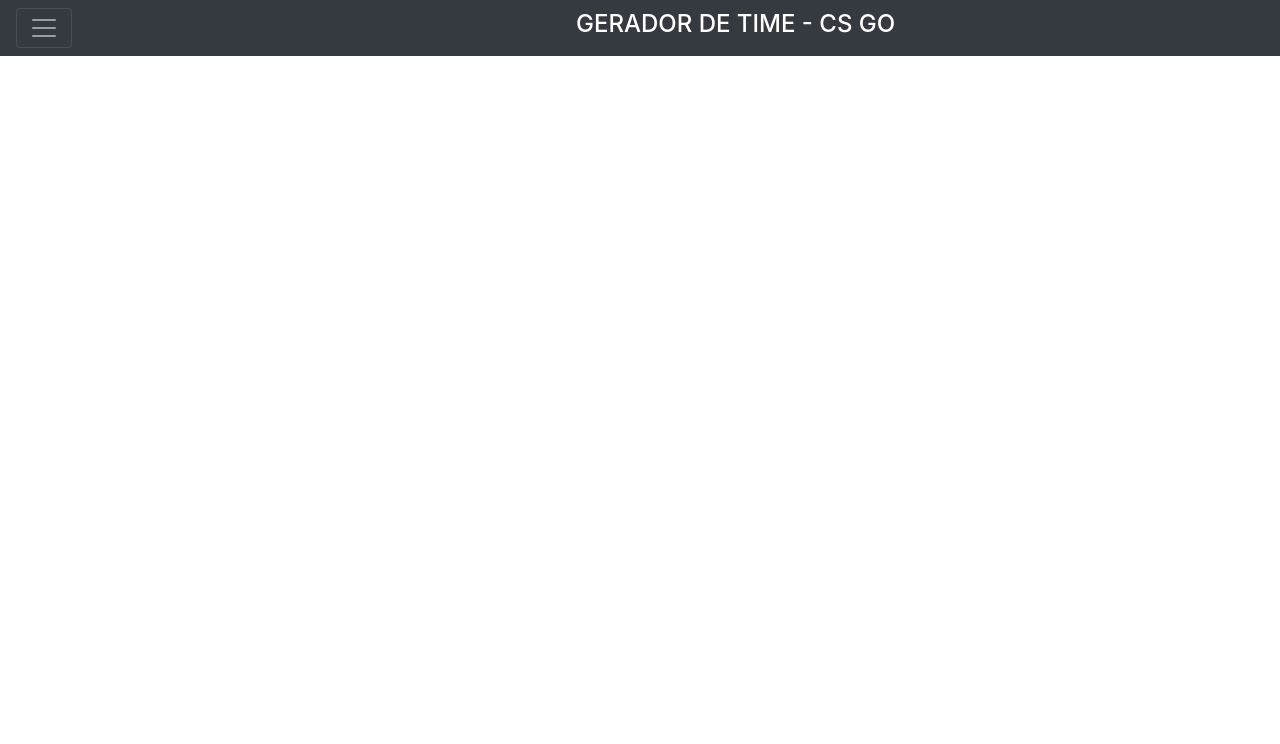
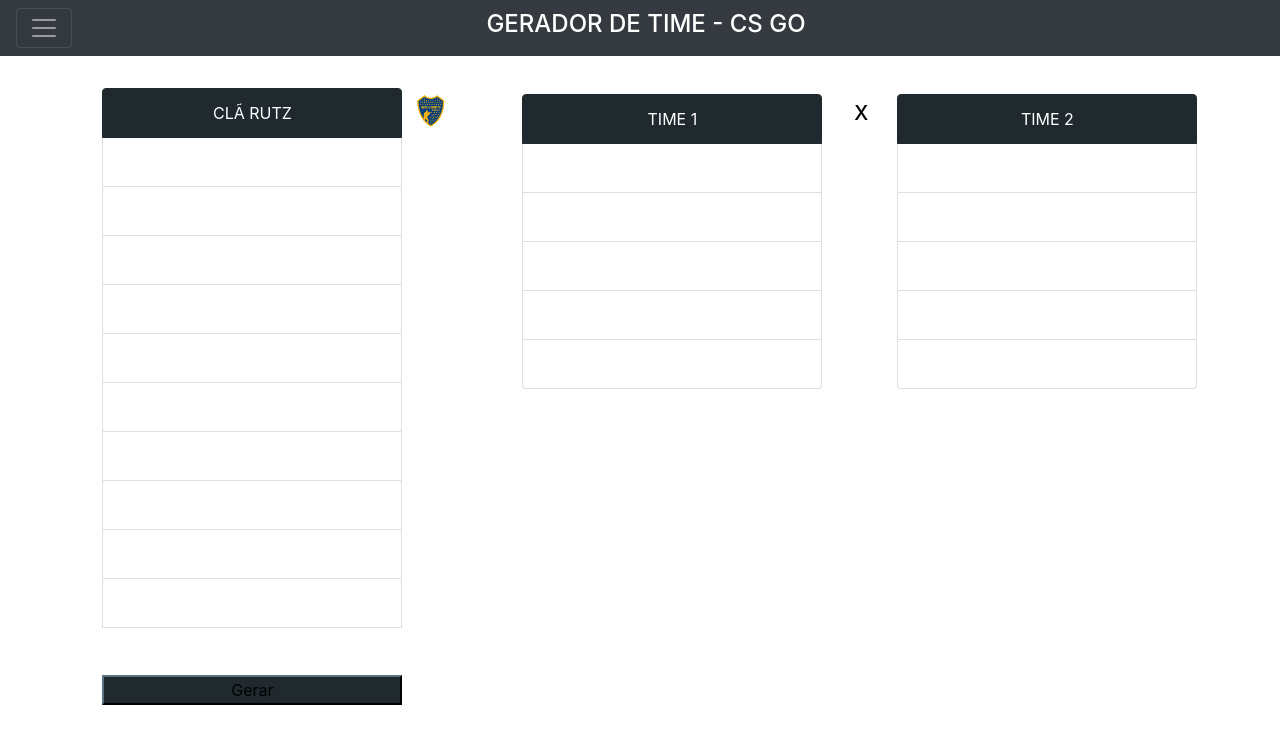
Before and after one commit to LucasLaacerda/geradorcs, a plain HTML site: page index.html in a window 1280 px wide. Drawn offline with nearby package versions, Linux system fonts and the light colour scheme.

Commit message:
Add files via upload

```diff
--- a/index.html
+++ b/index.html
@@ -19,24 +19,116 @@
 		aria-label="Toggle navigation">
 		<span class="navbar-toggler-icon"></span>
 	</button>
-	<h5 class="text-white h4" style="position: absolute; left: 45%">GERADOR DE TIME - CS GO</h5>
+	<h5 class="text-white h4" style="position: absolute; left: 38%">GERADOR DE TIME - CS GO </h5>
 	</nav>
   <center>
 
 
+	<div class="list-group"  style="position:absolute;left:8%;right: 20%;top: 11%;margin-bottom:30px;width:300px;height:50px;">
+	  <button type="button" style="background-color:#1f292e;border-color:#1f292e;" class="list-group-item list-group-item-action active">
+		CLÃ RUTZ
+		<img src="rutz.jpeg" style="position:absolute;left:103%;top:3%" height="42" width="42"/>
+	  </button>
+	  <input id="c1" type="text" class="list-group-item list-group-item-action"></input>
+	  <input id="c2" type="text" class="list-group-item list-group-item-action"></input>
+	  <input id="c3" type="text" class="list-group-item list-group-item-action"></input>
+	  <input id="c4" type="text" class="list-group-item list-group-item-action"></input>
+	  <input id="c5" type="text" class="list-group-item list-group-item-action"></input>
+	  <input id="c6" type="text" class="list-group-item list-group-item-action"></input>
+	  <input id="c7" type="text" class="list-group-item list-group-item-action"></input>
+	  <input id="c8" type="text" class="list-group-item list-group-item-action"></input>
+	  <input id="c9" type="text" class="list-group-item list-group-item-action"></input>
+	  <input id="c10" type="text" class="list-group-item list-group-item-action"></input>
+	  &nbsp;&nbsp;&nbsp;&nbsp;&nbsp; &nbsp; &nbsp; &nbsp; &nbsp; &nbsp;&nbsp;&nbsp;&nbsp;&nbsp;&nbsp; &nbsp; &nbsp; &nbsp;
 
+	  <div id="times" style="display: block;">
+		  <div class="list-group"  style="position:absolute;left:140%;right: 20%;top: 11%;margin-bottom:30px;width:300px;height:50px;">
+		  <button type="button" style="background-color:#1f292e;border-color:#1f292e;" class="list-group-item list-group-item-action active">
+			TIME 1
+			<h5 style="color: black;position:absolute;left:111%;top:14%">X</h5>
+		  </button>
+		  <input id="t1" type="text" class="list-group-item list-group-item-action"></input>
+		  <input id="t2" type="text" class="list-group-item list-group-item-action"></input>
+		  <input id="t3" type="text" class="list-group-item list-group-item-action"></input>
+		  <input id="t4" type="text" class="list-group-item list-group-item-action"></input>
+		  <input id="t5" type="text" class="list-group-item list-group-item-action"></input>
+		</div>
+		<div class="list-group"  style="position:absolute;left:265%;right: 20%;top: 11%;margin-bottom:30px;width:300px;height:50px;">
+		  <button type="button" style="background-color:#1f292e;border-color:#1f292e;" class="list-group-item list-group-item-action active">
+			TIME 2
+		  </button>
+		  <input id="t6" type="text" class="list-group-item list-group-item-action"></input>
+		  <input id="t7" type="text" class="list-group-item list-group-item-action"></input>
+		  <input id="t8" type="text" class="list-group-item list-group-item-action"></input>
+		  <input id="t9" type="text" class="list-group-item list-group-item-action"></input>
+		  <input id="t10" type="text" class="list-group-item list-group-item-action"></input>
+		</div>
+	</div>
+	&nbsp; &nbsp; &nbsp; &nbsp; &nbsp; &nbsp; &nbsp; &nbsp; &nbsp; &nbsp; &nbsp; &nbsp; &nbsp; &nbsp; &nbsp; &nbsp; &nbsp; &nbsp; &nbsp;
 
-
-
-
-
+	<button type="button" onclick="montaTime()" style="background-color:#1f292e;border-color:#1f292e;text-color:white;">Gerar</button>
+	</div>
 
 
 
 
 </center>
 
+<script type="text/javascript">
 
+var sorteados = [];
+var valorMaximo = 10;
+var ordemEscolhida = [10];
+var controladora;
+		function montaTime(){
+		    for (var i = sorteados.length; i > 0; i--) {
+				 sorteados[i]="";
+				}
+			console.log("TESTE");
+			for(var i=0;i<=9;i++){
+				ordemEscolhida[i] = criarUnico();
+			}
+
+			for(var a=0;a<=9;a++){
+				var jogador = document.getElementById("c"+ordemEscolhida[a]).value;
+				document.getElementById("t"+(a+1)).value = jogador;
+			}
+			console.log(ordemEscolhida);
+			//div.style.display = "block";
+		}
+
+
+		function getRandomIntInclusive(min, max) {
+		  min = Math.ceil(min);
+		  max = Math.floor(max);
+		  return Math.floor(Math.random() * (max - min + 1)) + min;
+		}
+
+
+		function verificaDuplo(ordemEscolhida){
+			return (new Set(ordemEscolhida)).size !== ordemEscolhida.length;
+		}
+
+
+
+
+function criarUnico() {
+    //if (sorteados.length == valorMaximo) {
+    //   if (confirm('Já não há mais! Quer recomeçar?')) sorteados = [];
+    //    else return;
+    //}
+    var sugestao = Math.ceil(Math.random() * valorMaximo); // Escolher um numero ao acaso
+    while (sorteados.indexOf(sugestao) >= 0) {  // Enquanto o numero já existir, escolher outro
+        sugestao = Math.ceil(Math.random() * valorMaximo);
+    }
+    sorteados.push(sugestao); // adicionar este numero à array de numeros sorteados para futura referência
+    return sugestao; // devolver o numero único
+}
+
+
+
+
+</script>
 	<script src="https://code.jquery.com/jquery-3.3.1.slim.min.js"
 		integrity="sha384-q8i/X+965DzO0rT7abK41JStQIAqVgRVzpbzo5smXKp4YfRvH+8abtTE1Pi6jizo"
 		crossorigin="anonymous"></script>
@@ -44,5 +136,7 @@
 		src="https://stackpath.bootstrapcdn.com/bootstrap/4.1.3/js/bootstrap.min.js"
 		integrity="sha384-ChfqqxuZUCnJSK3+MXmPNIyE6ZbWh2IMqE241rYiqJxyMiZ6OW/JmZQ5stwEULTy"
 		crossorigin="anonymous"></script>
+
+
 </body>
 </html>
```
Also changed, not shown: rutz.jpeg (added).
